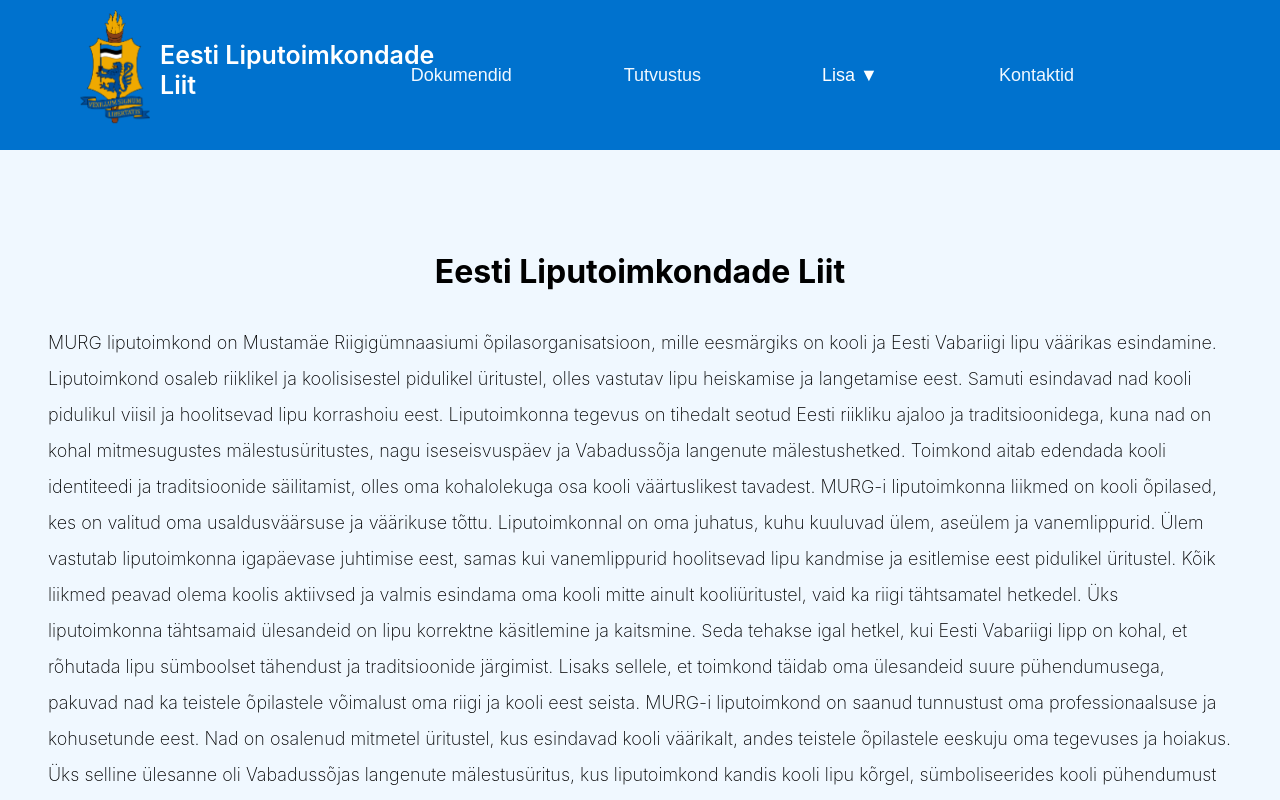
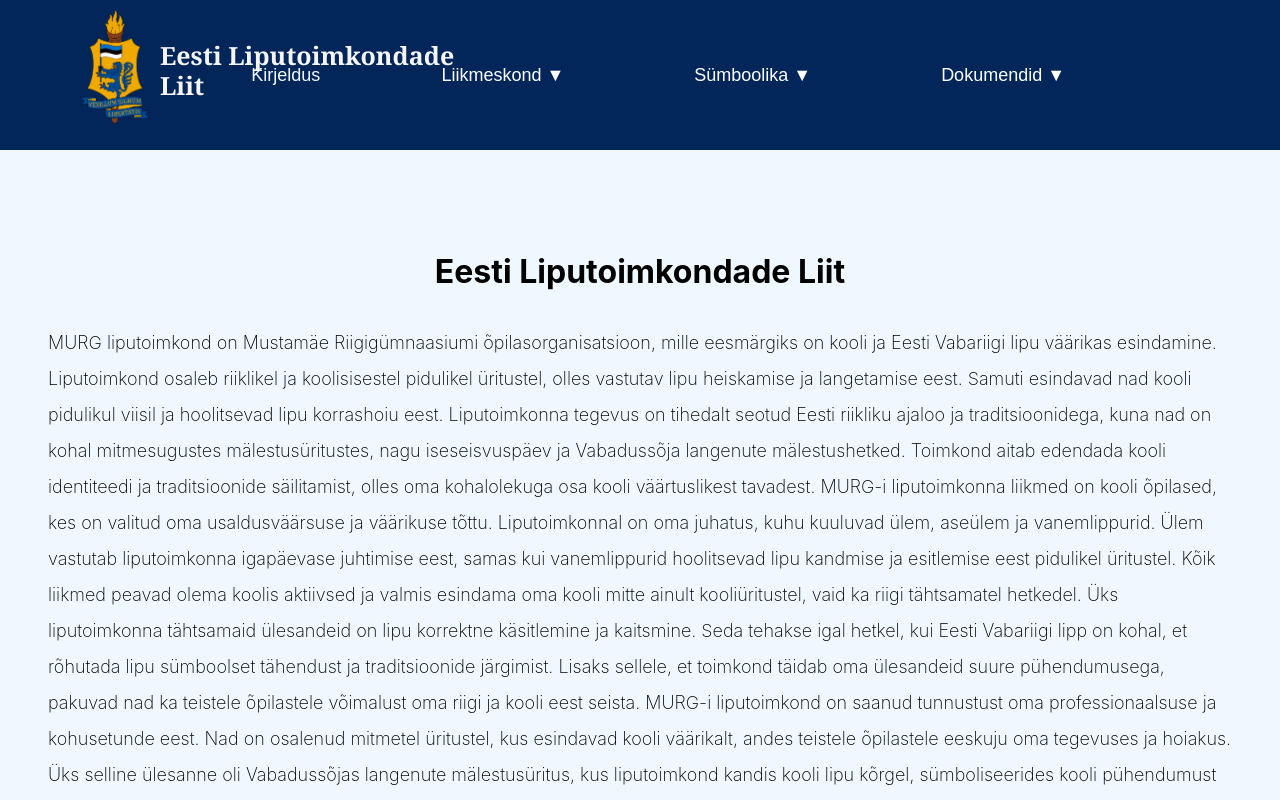
Before and after one commit to originaldreamer/ell.ee, a React (Vite) app: page / in a window 1280 px wide. Shown: the top 800 px of the page. Built offline with nearby package versions, Linux system fonts and the light colour scheme.

Commit message:
mingi kiri

```diff
--- a/src/App.jsx
+++ b/src/App.jsx
@@ -33,17 +33,31 @@
   return (
     <nav>
       <ul>
-            <TopNaviagtionButton text="Dokumendid" />
-            <TopNaviagtionButton text="Tutvustus" />
+            <TopNaviagtionButton text="Kirjeldus" />
             <li class="dropdown">
-            <button class="dropbtn">Lisa ▼</button>
+            <button class="dropbtn">Liikmeskond ▼</button>
               <ul class="dropdown-content">
-                <li><a href="#">Pildidt</a></li>
-                <li><a href="#">Uudised</a></li>
-                <li><a href="#">Informatsioon</a></li>
+                <li><a href="#">Parlament</a></li>
+                <li><a href="#">MURG</a></li>
+                <li><a href="#">21.</a></li>
               </ul>
             </li>
-            <TopNaviagtionButton text="Kontaktid" />
+            <li class="dropdown">
+            <button class="dropbtn">Sümboolika ▼</button>
+              <ul class="dropdown-content">
+                <li><a href="#">Vappide Kirjeldus</a></li>
+                <li><a href="#">Lugu</a></li>
+                <li><a href="#">Kasutus</a></li>
+              </ul>
+            </li>
+            <li class="dropdown">
+            <button class="dropbtn">Dokumendid ▼</button>
+              <ul class="dropdown-content">
+                <li><a href="#">Põhikiri</a></li>
+                <li><a href="#">item_1</a></li>
+                <li><a href="#">item_2</a></li>
+              </ul>
+            </li>
             <suurVahe />
             <suurVahe />
 
--- a/src/index.css
+++ b/src/index.css
@@ -42,7 +42,7 @@
   padding: 0;
   margin: 0;
   height: 10%;
-  background-color: #0072CE;
+  background-color: #02265A;
   align-items: center;
   gap: 100px;
 }
@@ -60,8 +60,9 @@
   top: 40px;
   left: 160px;
   z-index: 2000;
+  font-family: Cambria;
   text-align: left;
-  color: rgb(255, 255, 255);
+  color: #F5F5F5;
   font-weight: 600;
   font-size: 25px;
   line-height: 1.2;
```
